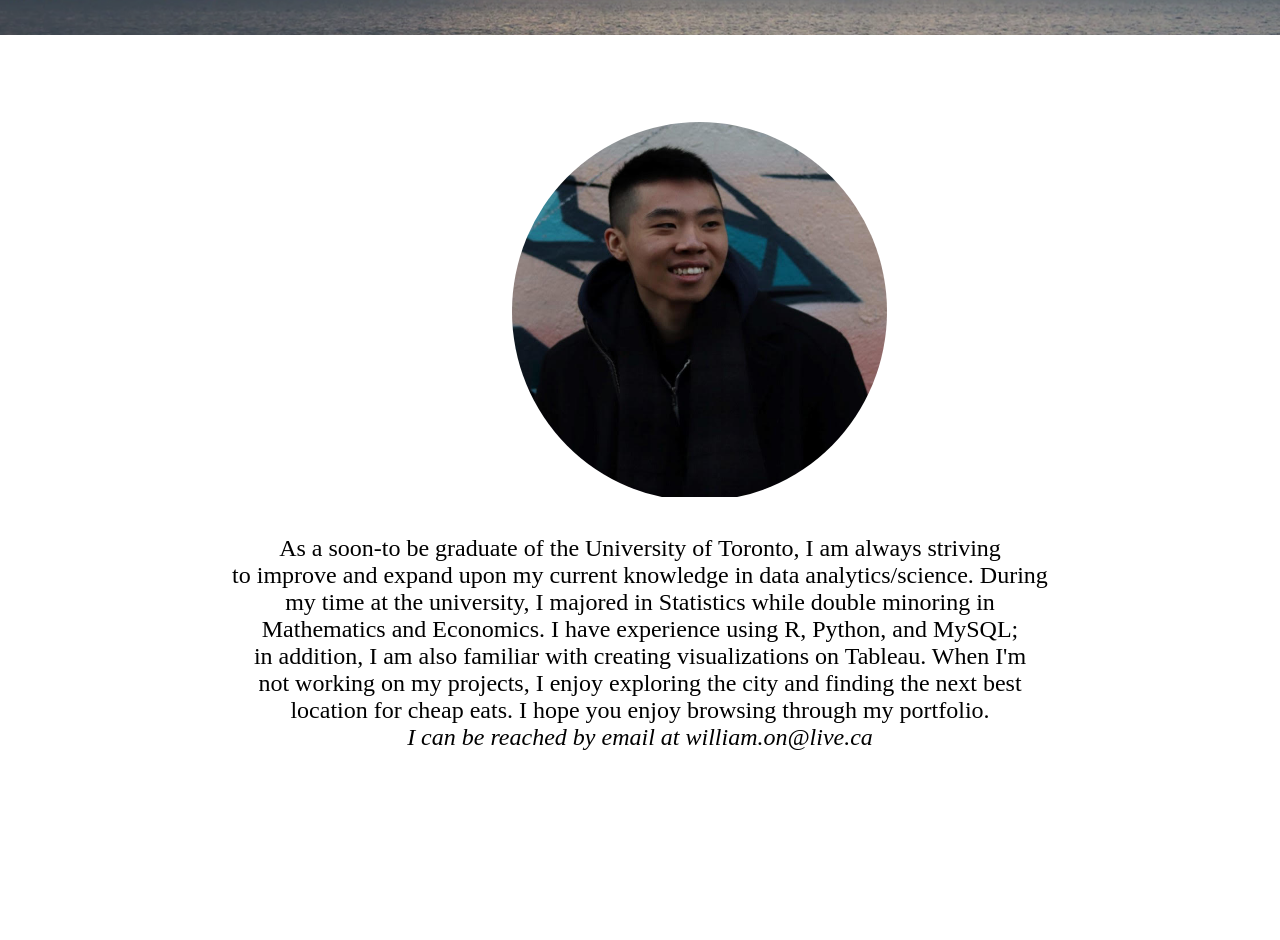
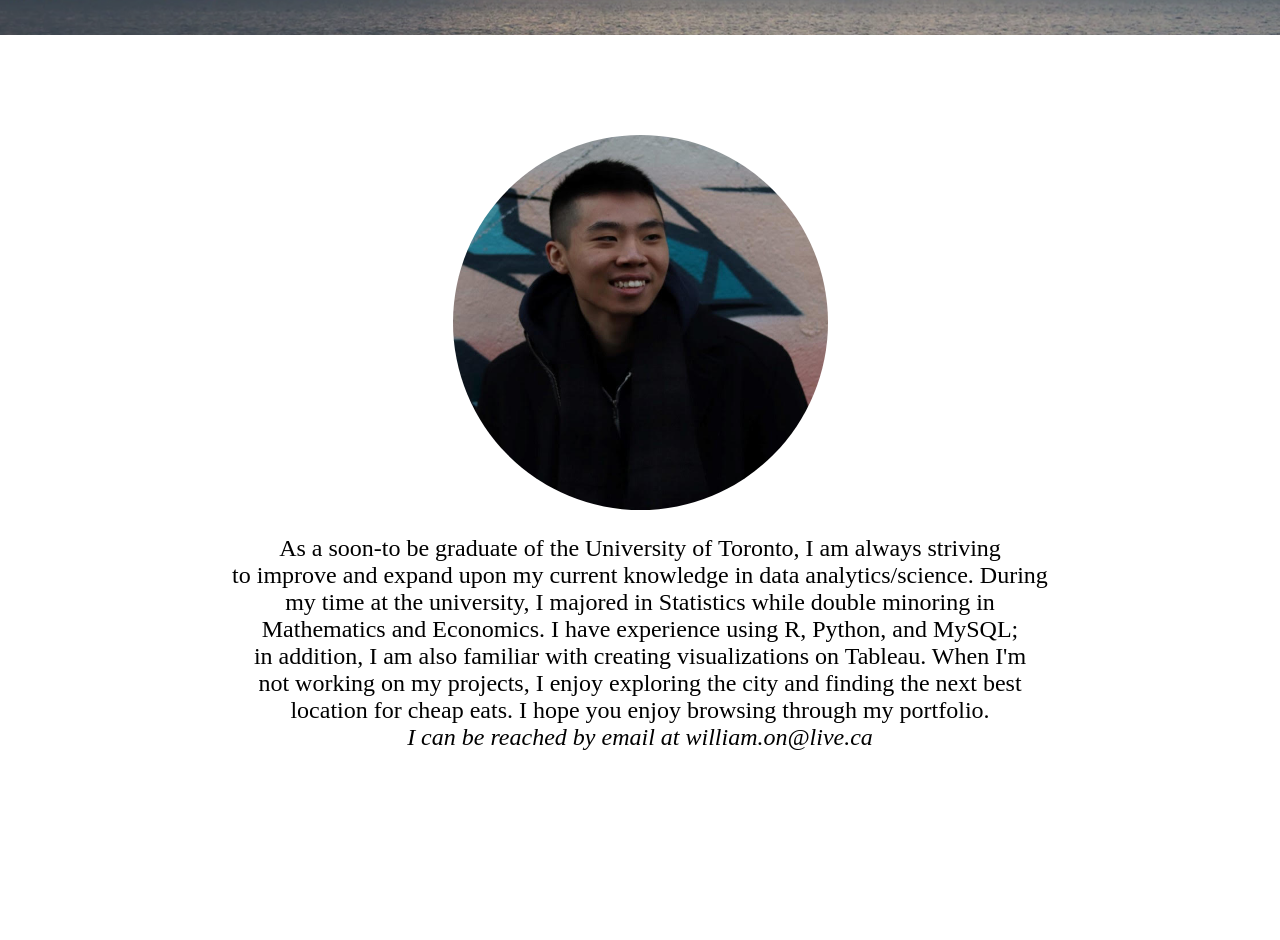
Before and after one commit to William0n/WilliamOn, a plain HTML site: page about me/about.html in a window 1280 px wide. Shown: the part 528-1468 px from the top of the page. Drawn offline with Linux system fonts and the light colour scheme.

Commit message:
edited display photo

```diff
--- a/about me/about.html
+++ b/about me/about.html
@@ -63,9 +63,9 @@
 
         <div class="content-wrapper">
 
-            <div class="profile-dp">
-                <img src="../images/display.png" alt="" height="375" width="375">
-            </div>
+
+                <img src="../images/display.png" alt="" height="375" width="375" class="center">
+
            <div class="me-text">
                As a soon-to be graduate of the University of Toronto, I am always striving<br>
                to improve and expand upon my current knowledge in data analytics/science. During <br>
--- a/styles.css
+++ b/styles.css
@@ -169,7 +169,7 @@ body {
 .me-text{
     text-align: center;
     position: relative;
-    top: 500px;
+    top: 125px;
     font-size: 1.5em;
     padding-bottom: 5cm;
 }
@@ -189,12 +189,15 @@ body {
 
 /* Profile Display */
 
-.profile-dp{
-    overflow: hidden;
-    position: absolute;
-    left: 40%;
-    top: 650px;
+
+.center {
+    display: block;
+    position: relative;
+    top: 100px;
+    margin-left: auto;
+    margin-right: auto;
     border-radius: 50%;
+
 }
 
 
```
